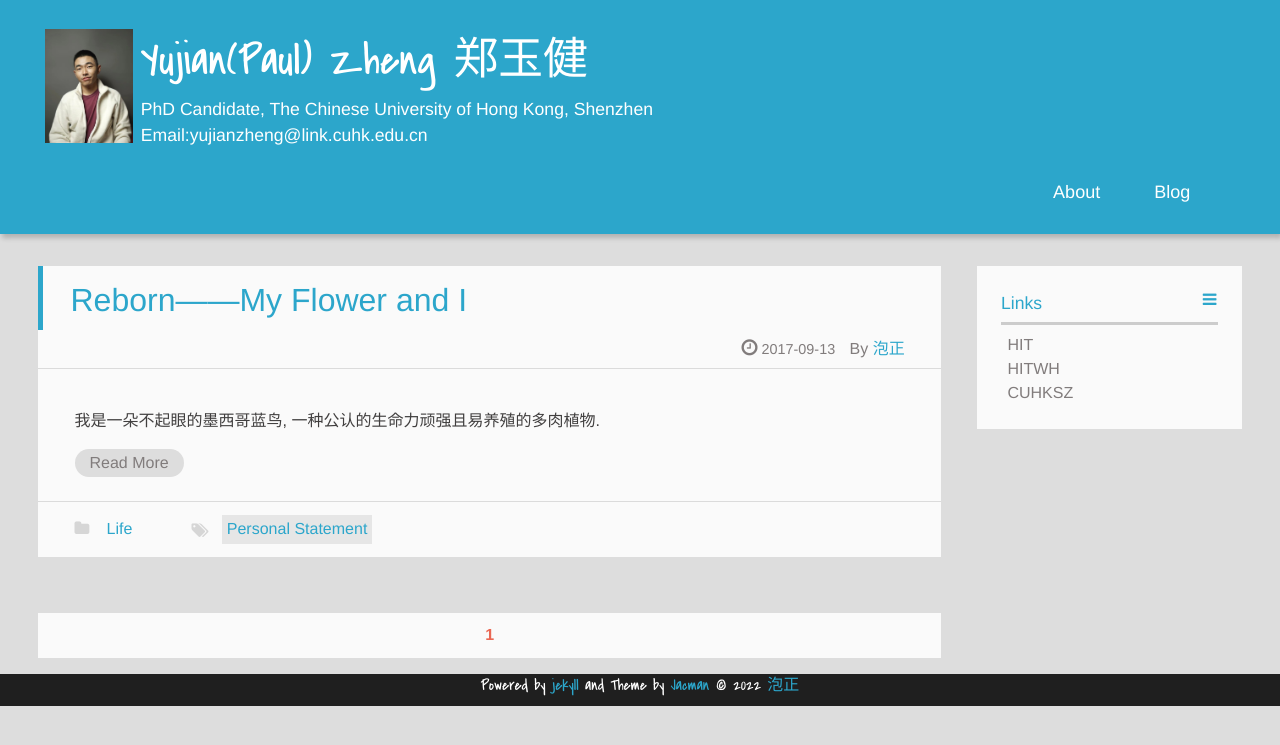
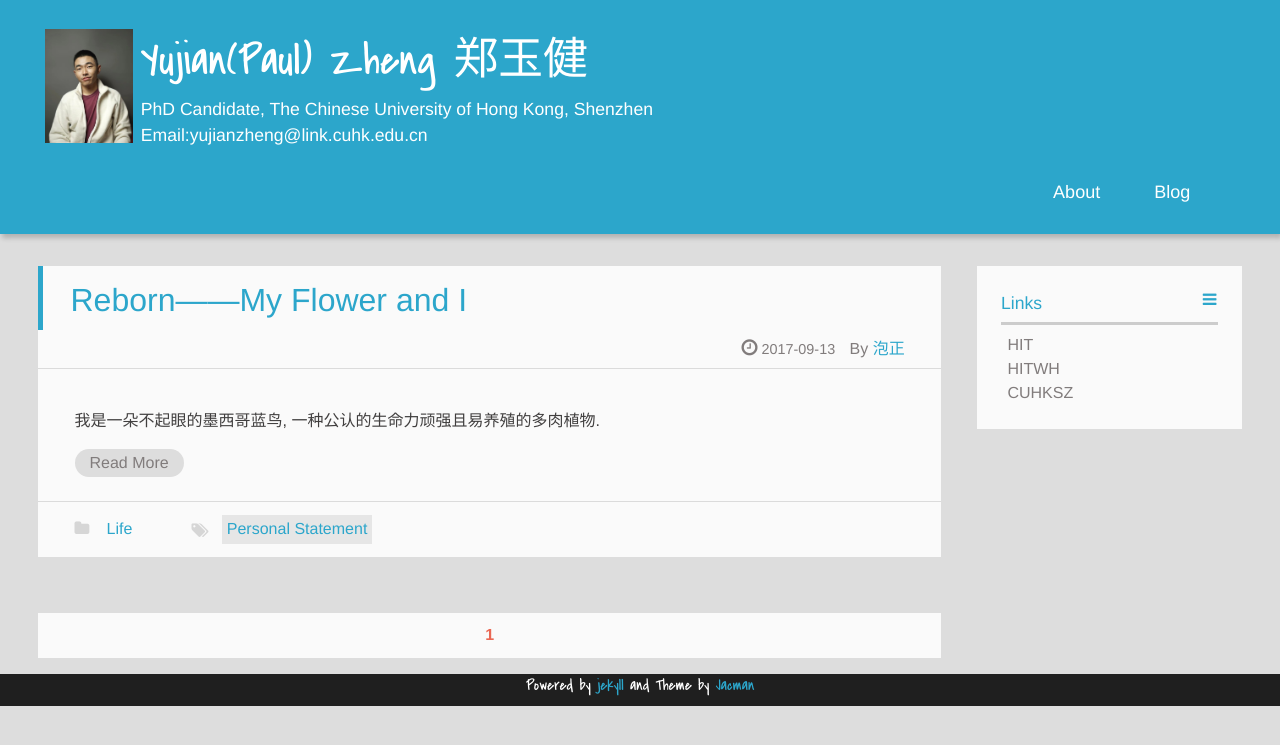
Before and after one commit to PAULYZHENG/paulyzheng.github.io, a Jekyll site: the page built from index.html, in a window 1280 px wide. Shown: the top 745 px of the page. Built offline with Jekyll 4.4.1, drawn with Linux system fonts in a browser that asks for light colours; the list of posts is cut into pages by our own code.

Commit message:
Update footer.html

```diff
--- a/_includes/_partial/footer.html
+++ b/_includes/_partial/footer.html
@@ -63,12 +63,6 @@
 <a href="https://clustrmaps.com/site/1aegj"  title="Visit tracker" hidden><img src="//www.clustrmaps.com/map_v2.png?d=3jgYazI0LEVqoSYn29AArndlTZm5nta8hfczI1Af4uw&cl=ffffff" /></a>
 
 		<p class="copyright">
-		Powered by <a href="http://jekyllrb.com" target="_blank" title="jekyll">jekyll</a> and Theme by <a href="https://github.com/simpleyyt/jekyll-jacman" target="_blank" title="Jacman">Jacman</a> © 2022
-		{% if site.author.name %}
-		<a href="{{ site.root }}about" target="_blank" title="{{ site.author.name }}">{{ site.author.name }}</a>
-		{% else %}
-		<a href="{{ site.root }}" title="{{ site.title }}">{{ site.title }}</a>
-		{% endif %}
-		<!--<img border="0" src="http://cc.amazingcounters.com/counter.php?i=3216375&c=9649438">-->
+		Powered by <a href="http://jekyllrb.com" target="_blank" title="jekyll">jekyll</a> and Theme by <a href="https://github.com/simpleyyt/jekyll-jacman" target="_blank" title="Jacman">Jacman</a>
 		</p>
 </div>
```
